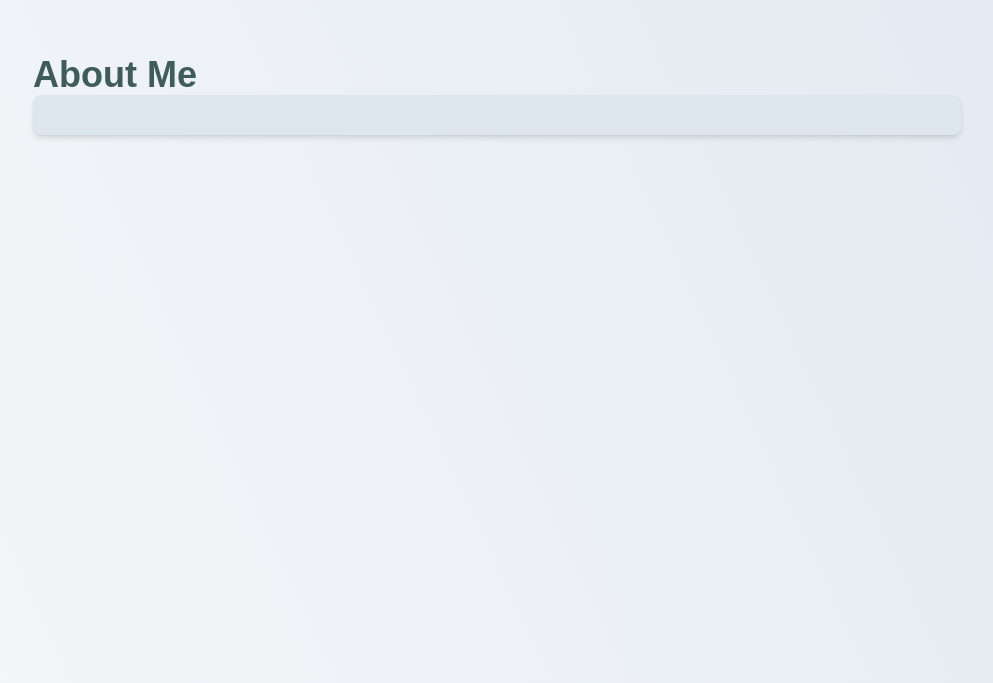
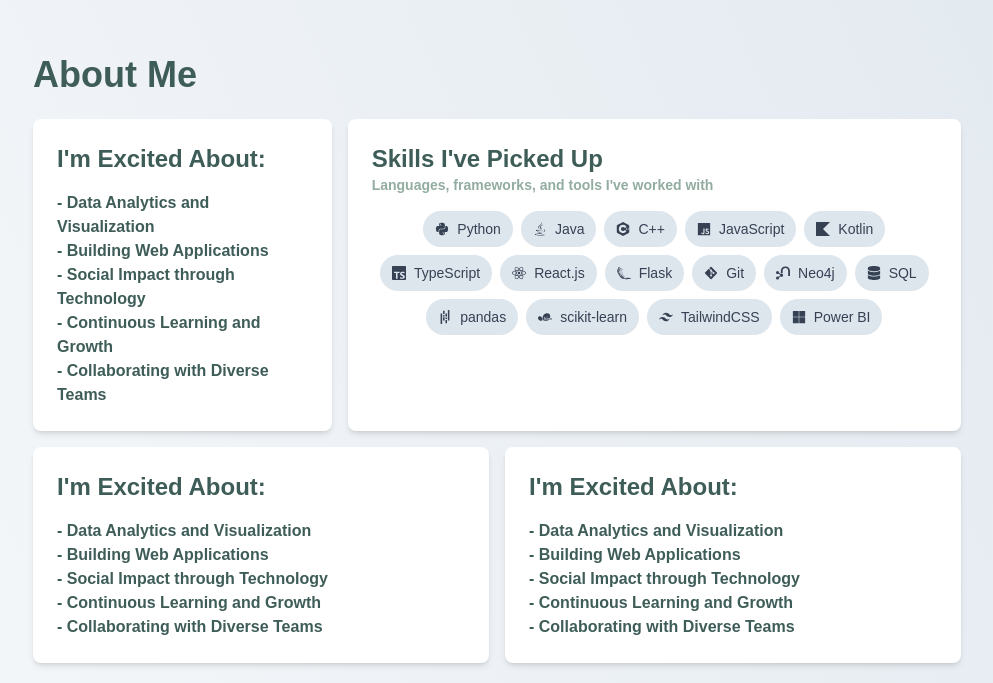
Before and after one commit to dereklwh/dereklwh.github.io, a React (Vite) app in the folder derek-website/: page / in a window 1280 px wide. Shown: the part 857-1540 px from the top of the page, without its empty margins (143-1136 px from the left). Built offline with nearby package versions, Linux system fonts and the light colour scheme.

Commit message:
wip: about section. Finished outline of the section

```diff
--- a/derek-website/src/App.jsx
+++ b/derek-website/src/App.jsx
@@ -5,6 +5,7 @@
 import Nav from './components/nav.jsx'
 import { TypeAnimation } from 'react-type-animation'
 import heroImage from './assets/derek-notion-face.png'
+import AboutSection from './components/about-section.jsx'
 
 function App() {
   return (
@@ -32,7 +33,7 @@
           <a
             href="https://www.sfu.ca/"
             target="_blank"
-            className="font-bold hover:text-[#92ACA0] hover:translate-y-[-2px] transition-transform inline-block"
+            className="font-bold text-[#92ACA0] hover:text-[#A6192E] hover:translate-y-[-2px] transition-transform inline-block"
           >
             Simon Fraser University
           </a>.
@@ -40,18 +41,23 @@
           <a
             href="https://mosaicbc.org/"
             target="_blank"
-            className="font-bold hover:text-[#92ACA0] hover:translate-y-[-2px] transition-transform inline-block"
+            className="font-bold text-[#92ACA0] hover:text-transparent hover:bg-clip-text
+             hover:bg-gradient-to-r hover:from-yellow-500 hover:via-blue-500 hover:to-green-700 hover:translate-y-[-2px] transition-transform inline-block"
           >
             MOSAIC
           </a>.
         </p>
         <p className="text-lg w-4/5">I am passionate about using data, storytelling, and technology to create tools that drive social good.</p>
       </div>
-      {/* Dummy sections for testing */}
+
+
+      {/* About me section */}
       <section id="about" className="scroll-mt-16 min-h-screen p-12 text-4xl font-bold max-w-4/5 mx-auto">
-        About Me
-        <div className="bg-[#DDE5ED] p-5 shadow-md rounded-lg"/>
+        <h1 className='mb-6'>About Me</h1>
+        <AboutSection/>
       </section>
+
+      {/* Experience section */}
       <section id="experience" className="scroll-mt-16 min-h-screen p-12 text-4xl font-bold max-w-4/5 mx-auto">
         Experience
         <div className="bg-white p-5 shadow-md rounded-lg"/>
--- /dev/null
+++ b/derek-website/src/components/about-section.jsx
@@ -0,0 +1,82 @@
+import React from 'react';
+import { FaPython, FaReact, FaJava, FaJs, FaGitAlt, FaDatabase, FaMicrosoft} from "react-icons/fa";
+import { SiFlask, SiCplusplus, SiTypescript, SiScikitlearn, SiTailwindcss, SiNeo4J, SiPandas, SiKotlin } from "react-icons/si";
+
+
+const AboutSection = () => {
+    const skills = [
+        { name: "Python", icon: <FaPython /> },
+        { name: 'Java', icon: <FaJava /> },
+        { name: 'C++', icon: <SiCplusplus /> },
+        { name: "JavaScript", icon: <FaJs /> },
+        { name: "Kotlin", icon: <SiKotlin /> },
+        { name: "TypeScript", icon: <SiTypescript /> },
+        { name: "React.js", icon: <FaReact /> },
+        { name: "Flask", icon: <SiFlask /> },
+        { name: "Git", icon: <FaGitAlt /> },
+        { name: "Neo4j", icon: <SiNeo4J /> },
+        { name: "SQL", icon: <FaDatabase /> },
+        { name: "pandas", icon: <SiPandas /> },
+        { name: "scikit-learn", icon: <SiScikitlearn /> },
+        { name: "TailwindCSS", icon: <SiTailwindcss /> },
+        { name: "Power BI", icon: <FaMicrosoft /> },
+      ];
+
+    return (
+    <div>
+        <div className="grid grid-cols-1 md:grid-cols-3 gap-4 mb-4">
+        <div className="p-6 bg-white rounded-lg shadow-md col-span-1">
+            <h3 className="font-bold text-2xl mb-4">I'm Excited About:</h3>
+            <p className='text-base'>
+                - Data Analytics and Visualization<br/>
+                - Building Web Applications<br/>
+                - Social Impact through Technology<br/>
+                - Continuous Learning and Growth<br />
+                - Collaborating with Diverse Teams
+            </p>
+        </div>
+
+        <div className="p-6 bg-white rounded-lg shadow-md col-span-2">
+            <h3 className="font-bold text-2xl">Skills I've Picked Up</h3>
+            <p className='text-base text-[#92ACA0] text-sm mb-4 '>Languages, frameworks, and tools I've worked with</p>
+            <div className="flex flex-wrap gap-2 justify-center">
+                {skills.map((skill, index) => (
+                    <span
+                    key={index}
+                    className="flex text-sm items-center gap-2 px-3 py-2 bg-[#DDE5ED] rounded-full text-gray-700 font-medium hover:bg-[#92ACA0] hover:text-white hover:translate-y-[-2px] transition duration-300 cursor-default"
+                    >
+                    <span className="text-sm">{skill.icon}</span>
+                    {skill.name}
+                    </span>
+                ))}
+                </div>
+            </div>
+        </div>
+        <div className="grid grid-cols-1 md:grid-cols-2 gap-4">
+        <div className="p-6 bg-white rounded-lg shadow-md col-span-1">
+            <h3 className="font-bold text-2xl mb-4">I'm Excited About:</h3>
+            <p className='text-base'>
+                - Data Analytics and Visualization<br/>
+                - Building Web Applications<br/>
+                - Social Impact through Technology<br/>
+                - Continuous Learning and Growth<br />
+                - Collaborating with Diverse Teams
+            </p>
+        </div>
+        <div className="p-6 bg-white rounded-lg shadow-md col-span-1">
+            <h3 className="font-bold text-2xl mb-4">I'm Excited About:</h3>
+            <p className='text-base'>
+                - Data Analytics and Visualization<br/>
+                - Building Web Applications<br/>
+                - Social Impact through Technology<br/>
+                - Continuous Learning and Growth<br />
+                - Collaborating with Diverse Teams
+            </p>
+        </div>
+
+        </div>
+    </div>
+    );
+};
+
+export default AboutSection;
```
